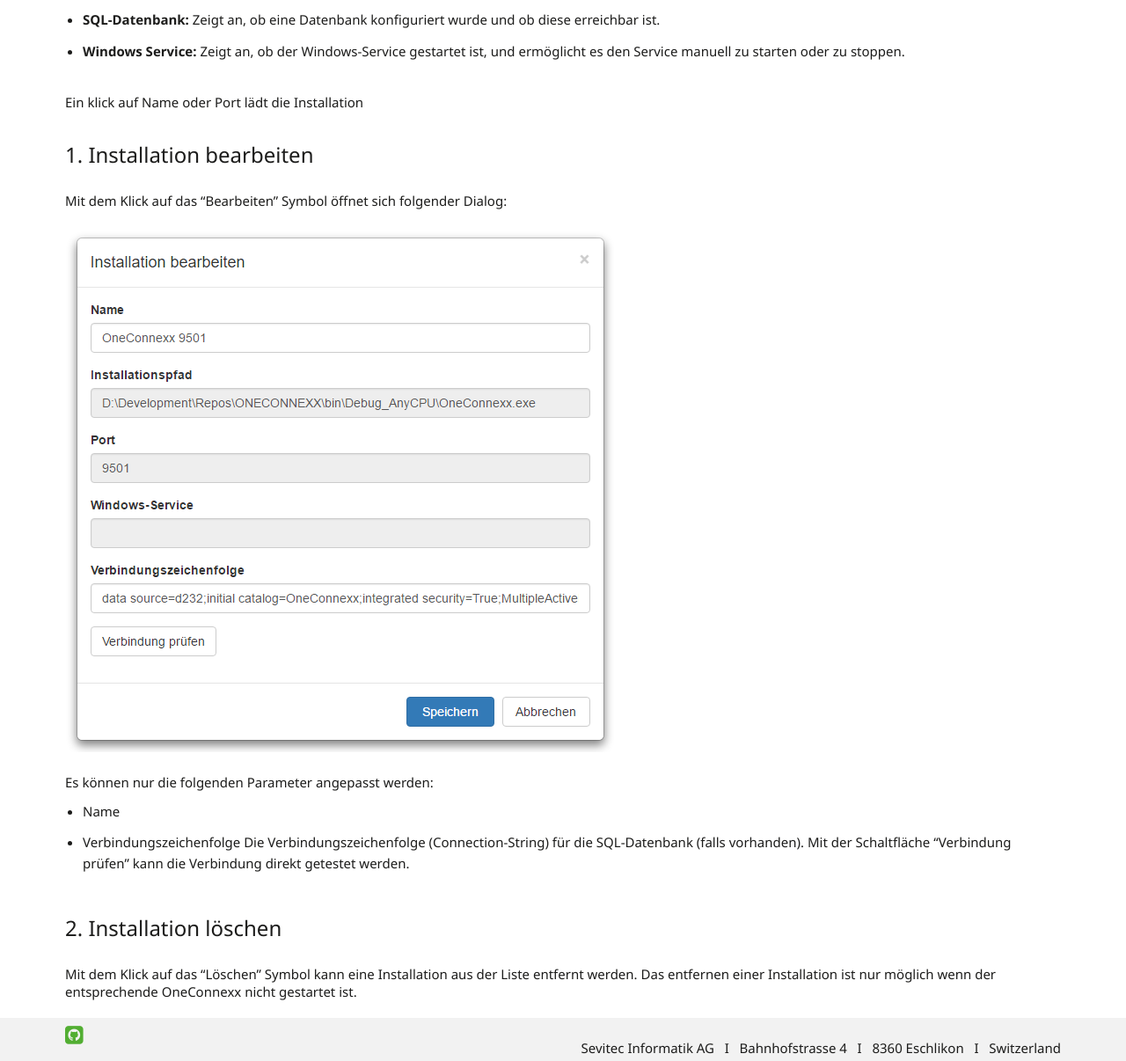
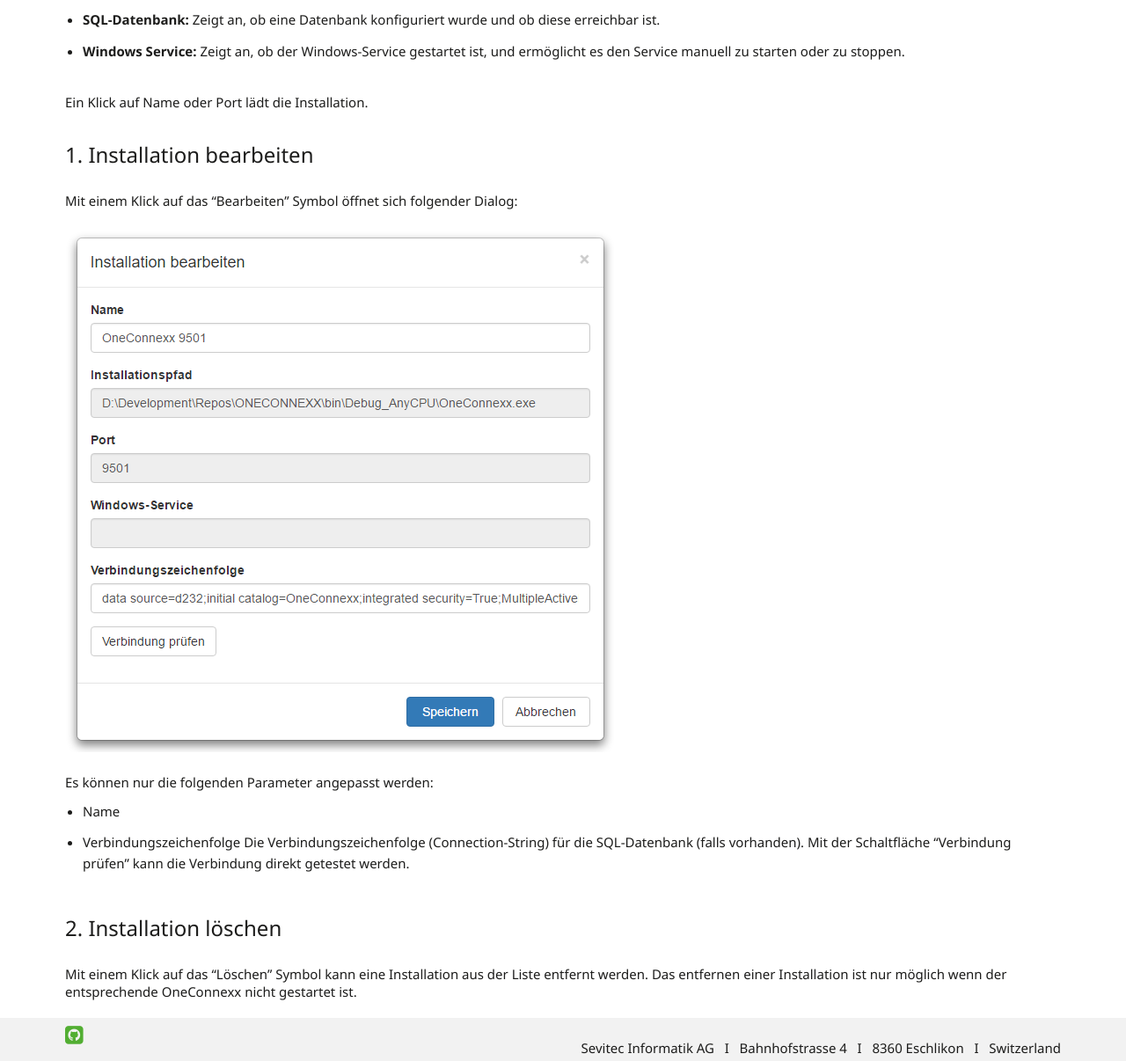
Before and after one commit to primesoft-group/oneconnexx-docs, a Jekyll site: the page built from _pages/webclient/de/installation.md, in a window 1280 px wide. Shown: the part 889-2095 px from the top of the page at 88% size. Built offline with Jekyll 4.4.1, drawn with Linux system fonts in a browser that asks for light colours; nearby versions of some CDN libraries; some web fonts are replaced.

Commit message:
Update installation.md

```diff
--- a/_pages/webclient/de/installation.md
+++ b/_pages/webclient/de/installation.md
@@ -17,12 +17,12 @@
 * __SQL-Datenbank:__ Zeigt an, ob eine Datenbank konfiguriert wurde und ob diese erreichbar ist.
 * __Windows Service:__ Zeigt an, ob der Windows-Service gestartet ist, und ermöglicht es den Service manuell zu starten oder zu stoppen.
 
-Ein klick auf Name oder Port lädt die Installation
+Ein Klick auf Name oder Port lädt die Installation.
 
 
 #### 1. Installation bearbeiten
 
-Mit dem Klick auf das "Bearbeiten" Symbol öffnet sich folgender Dialog:
+Mit einem Klick auf das "Bearbeiten" Symbol öffnet sich folgender Dialog:
 
  ![X]({{ site.baseUrl }}/assets/content-images/webclient/de/addInstallation.png "Installtion Bearbeiten")
 
@@ -34,4 +34,4 @@
 
 #### 2. Installation löschen
 
-Mit dem Klick auf das "Löschen" Symbol kann eine Installation aus der Liste entfernt werden. Das entfernen einer Installation ist nur möglich wenn der entsprechende OneConnexx nicht gestartet ist.
+Mit einem Klick auf das "Löschen" Symbol kann eine Installation aus der Liste entfernt werden. Das entfernen einer Installation ist nur möglich wenn der entsprechende OneConnexx nicht gestartet ist.
```
